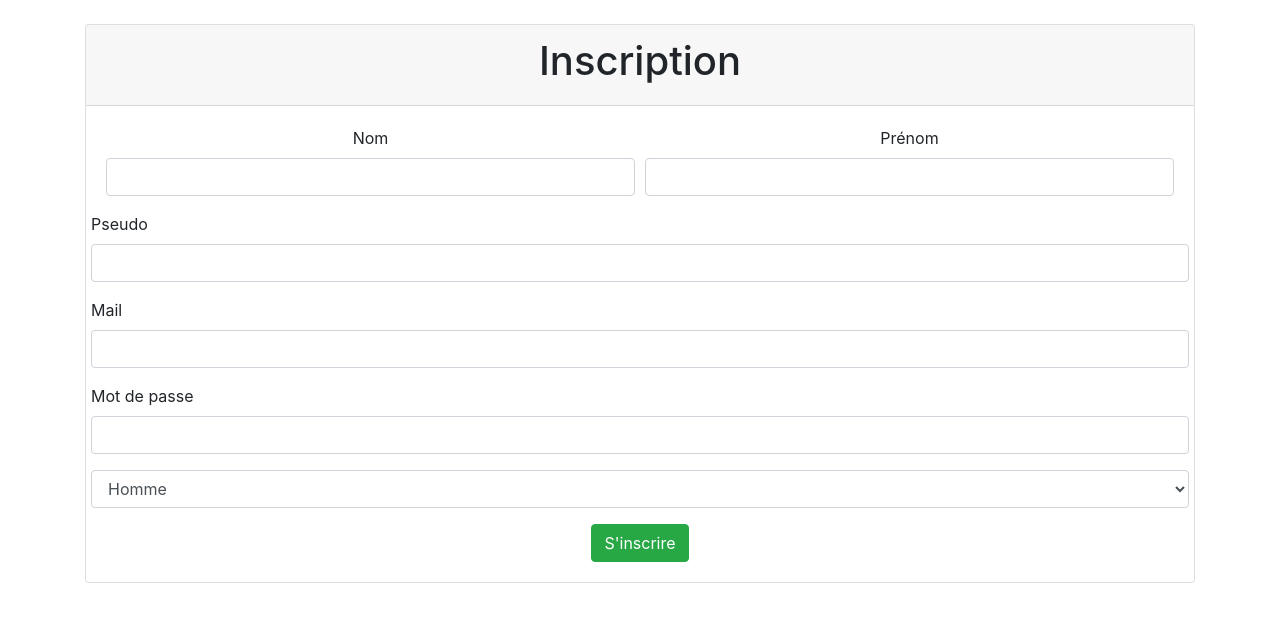
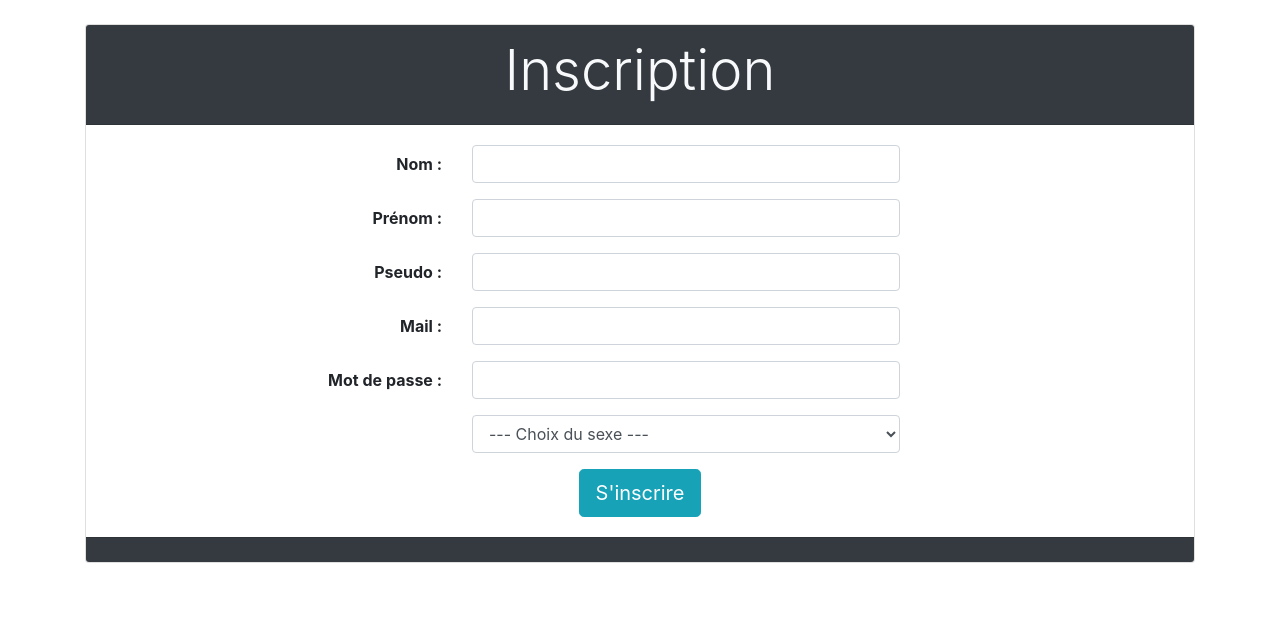
Before and after one commit to PapyBaka/TP_SIRA, a PHP site: page /inscription.php in a window 1280 px wide. Shown: the part 56-678 px from the top of the page. Run offline with PHP 8.4, Linux system fonts and the light colour scheme; some libraries are stand-ins or nearby versions.

Commit message:
Add files via upload

```diff
--- a/inscription.php
+++ b/inscription.php
@@ -7,7 +7,7 @@ if (isset($_POST["inscription"])) {
     if (isset($_POST["pseudo"]) && isset($_POST["nom"]) && isset($_POST["prenom"]) && isset($_POST["mail"]) && isset($_POST["mdp"]) && !empty($_POST["civilite"])) {
 
         $pseudo = trim(htmlspecialchars($_POST["pseudo"]));
-        if (strlen($pseudo) < 5 && strlen($pseudo) > 15) {
+        if (strlen($pseudo) < 5 || strlen($pseudo) > 15) {
             $error["pseudo"] = "Votre pseudo doit comprendre entre 5 et 15 caractères";
         } else {
             $parametres[] = $pseudo;
@@ -45,20 +45,24 @@ if (isset($_POST["inscription"])) {
             if (count($parametres) != 6) {
                 throw new Exception("Tous les champs doivent être completés");
             }
-            $requete = "SELECT pseudo FROM membres WHERE pseudo = ?";
-            $execute = execRequete($requete,[$pseudo]);
-            if ($execute->rowCount() != 0) {
+            $requete_pseudo = "SELECT pseudo FROM membres WHERE pseudo = ?";
+            $execute_pseudo = execRequete($requete_pseudo,[$pseudo]);
+            if ($execute_pseudo->rowCount() != 0) {
                 $error["pseudo"] = "Pseudo déjà existant";
             }
-            $requete = "SELECT email FROM membres WHERE email = ?";
-            $execute = execRequete($requete,[$mail]);
-            if ($execute->rowCount() != 0) {
+            $requete_mail = "SELECT email FROM membres WHERE email = ?";
+            $execute_mail = execRequete($requete_mail,[$mail]);
+            if ($execute_mail->rowCount() != 0) {
                 $error["mail"] = "Mail déjà existant";
             }
+
+            if($execute_pseudo->rowCount() == 0 && $execute_mail->rowCount() == 0){
                 $requete = "INSERT INTO membres (pseudo,nom,prenom,email,mot_de_passe,civilite) VALUES (?,?,?,?,?,?)";
                 execRequete($requete,$parametres);
                 $success = "Inscription réussie. Vous serez redirigé vers la page de connexion dans 5 secondes. Si ce n'est pas le cas, <a href='connexion.php'>cliquez ici";
                 header("refresh:5;url=index.php");
+            }
+
         } catch (Exception $e) {
             $error["global"] = $e->getMessage();
         }
@@ -70,49 +74,63 @@ if (isset($_POST["inscription"])) {
 ?>
 
 <div class="container">
-    <div class="card mt-4 text-center">
+    <div class="card mt-4">
 
-        <div class="card-header">
-            <h1>Inscription</h1>
+        <div class="card-header bg-dark text-center text-light">
+            <h1 class="display-4">Inscription</h1>
         </div>
         <?php if (isset($error["global"])): ?>
-        <div class="card-header alert alert-danger">
+        <div class="card-header alert alert-danger text-center font-weight-bold">
             <?= $error["global"] ?>
         </div>
         <?php endif ?>
         <?php if (isset($success)): ?>
-        <div class="card-header alert alert-success">
+        <div class="card-header alert alert-success font-weight-bold">
             <?= $success ?>
         </div>
         <?php endif ?>
         <div class="card-body">
         <form method="post" action="">
-            <div class="form-row">
-                <div class="form-group col-6">
-                    <label for="nom">Nom</label>
+            <div class="form-group row">
+                    <label for="nom" class="col-md-4 col-form-label text-md-right font-weight-bold">Nom :</label>
+                    <div class="col-md-5">
                         <input type="text" value="<?= !empty($error) ? $_POST["nom"] : "" ?>" class="form-control <?= isset($error["nom"]) ? "is-invalid" : "" ?>" name="nom" id="nom" >
+
                     <?php if (isset($error["nom"])): ?>
                         <div class="invalid-feedback">
                             <?= $error["nom"]; ?>
                         </div>
                     <?php endif ?>
                     </div>
-                <div class="form-group col-6">
-                    <label for="prenom">Prénom</label>
+            </div>
+
+            <div class="form-group row">
+                    <label for="prenom" class="col-md-4 col-form-label text-md-right font-weight-bold">Prénom :</label>
+                    <div class="col-md-5">
                         <input type="text" value="<?= !empty($error) ? $_POST["prenom"] : "" ?>" class="form-control <?= isset($error["prenom"]) ? "is-invalid" : "" ?>" name="prenom" id="prenom">
+                        <?php if (isset($error["prenom"])): ?>
+                            <div class="invalid-feedback">
+                                <?= $error["prenom"]; ?>
+                            </div>
+                        <?php endif ?>
                     </div>
             </div>
+
             <div class="form-group row">
-                <label for="pseudo">Pseudo</label>
-                <input type="text" value="<?= !empty($error) ? $_POST["pseudo"] : "" ?>" class="form-control <?= isset($error["pseudo"]) ? "is-invalid" : "" ?>" name="pseudo" id="pseudo">
+                <label for="pseudo" class="col-md-4 col-form-label text-md-right font-weight-bold">Pseudo :</label>
+                <div class="col-md-5">
+                    <input type="text" value="<?= !empty($error) ? $_POST["pseudo"] : "" ?>" class="form-control <?= isset($error["pseudo"]) ? "is-invalid" : "" ?>" name="pseudo" id="pseudo" maxlength="15">
                     <?php if (isset($error["pseudo"])): ?>
                             <div class="invalid-feedback">
                                 <?= $error["pseudo"]; ?>
                             </div>
                         <?php endif ?>
                 </div>
+            </div>
+
             <div class="form-group row">
-                <label for="mail">Mail</label>
+                <label for="mail" class="col-md-4 col-form-label text-md-right font-weight-bold">Mail :</label>
+                <div class="col-md-5">
                 <input type="email" value="<?= !empty($error) ? $_POST["mail"] : "" ?>" class="form-control <?= isset($error["mail"]) ? "is-invalid" : "" ?>" name="mail" id="mail">
                     <?php if (isset($error["mail"])): ?>
                             <div class="invalid-feedback">
@@ -120,27 +138,43 @@ if (isset($_POST["inscription"])) {
                             </div>
                         <?php endif ?>
                 </div>
+            </div>
+
             <div class="form-group row">
-                <label for="mdp">Mot de passe</label>
-                <input type="password" class="form-control <?= isset($error["mdp"]) ? "is-invalid" : "" ?>" name="mdp" id="mdp">
+                <label for="mdp" class="col-md-4 col-form-label text-md-right font-weight-bold">Mot de passe :</label>
+                <div class="col-md-5">
+                    <input type="password" class="form-control <?= isset($error["mdp"]) ? "is-invalid" : "" ?>" name="mdp" id="mdp" maxlength="15">
                     <?php if (isset($error["mdp"])): ?>
                             <div class="invalid-feedback">
                                 <?= $error["mdp"]; ?>
                             </div>
                         <?php endif ?>
                 </div>
+            </div>
+
             <div class="form-group row">
-                <label for="civilite"></label>
+                <label for="civilite" class="col-md-4 col-form-label text-md-right font-weight-bold"></label>
+                <div class="col-md-5">
                     <select class="form-control" name="civilite" id="civilite">
-                    <option selected disabled>Choix du sexe</option>
-                    <option <?= isset($error) ? "selected" : "" ?>>Homme</option>
-                    <option>Femme</option>
+                        <option selected>--- Choix du sexe ---</option>
+                        <option >Homme</option>
+                        <option >Femme</option>
                     </select>
-            </div>
-            <button class="btn btn-success" type="submit" name="inscription">S'inscrire</button>
-        </form>
                 </div>
             </div>
 
+                <div class="row justify-content-center">
+                        <button type="submit" class="btn btn-info btn-lg" name="inscription">
+                            S'inscrire
+                        </button>
                 </div>
+        </form>
+
+        </div>
+        <div class="card-footer bg-dark "></div>
+
+    </div>
+
+</div>
+
 <?php require "req/footer.php" ?>
```
Also changed, not shown: connexion.php (+21 -11 lines). Lines whose indentation alone changed are shown as unchanged.
